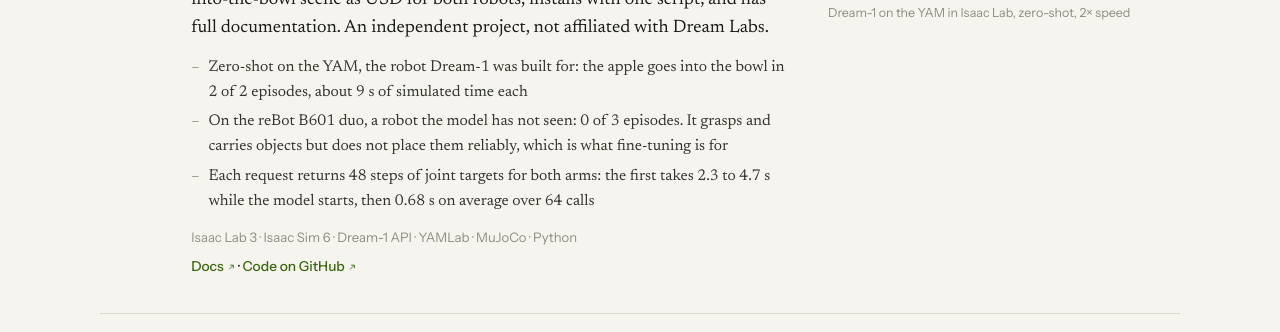
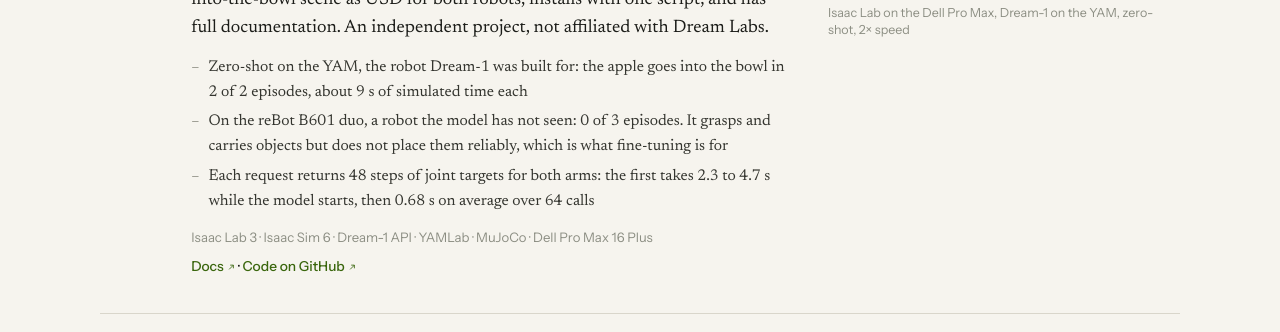
Before and after one commit to kabilankb/kabilankb.github.io, a plain HTML site: page index.html in a window 1280 px wide. Shown: the part 1014-1346 px from the top of the page. Drawn offline with Linux system fonts and the light colour scheme.

Commit message:
dreamlabs-isaaclab: highlight the Dell Pro Max 16 Plus

```diff
--- a/index.html
+++ b/index.html
@@ -173,10 +173,10 @@ section{margin-bottom:96px;scroll-margin-top:16px}
           <p class="pmeta">November 2026 · Hosted robot model API, zero-shot</p>
           <p class="pdesc">A local launcher page and Python package that run Dream Labs' Dream-1, a hosted robot model, on simulated arms in Isaac Lab. Pick a robot (the YAM or the bimanual reBot B601), a model and an instruction, save and check the API key, test the connection, and launch. A small process bridge keeps Dream's numpy and jax stack out of Isaac Sim's Python. It rebuilds Dream's own apple-into-the-bowl scene as USD for both robots, installs with one script, and has full documentation. An independent project, not affiliated with Dream Labs.</p>
           <ul class="results"><li>Zero-shot on the YAM, the robot Dream-1 was built for: the apple goes into the bowl in 2 of 2 episodes, about 9 s of simulated time each</li><li>On the reBot B601 duo, a robot the model has not seen: 0 of 3 episodes. It grasps and carries objects but does not place them reliably, which is what fine-tuning is for</li><li>Each request returns 48 steps of joint targets for both arms: the first takes 2.3 to 4.7 s while the model starts, then 0.68 s on average over 64 calls</li></ul>
-          <p class="stack">Isaac Lab 3 · Isaac Sim 6 · Dream-1 API · YAMLab · MuJoCo · Python</p>
+          <p class="stack">Isaac Lab 3 · Isaac Sim 6 · Dream-1 API · YAMLab · MuJoCo · Dell Pro Max 16 Plus</p>
           <p class="code"><a href="https://kabilankb.github.io/dreamlabs-isaaclab/" target="_blank" rel="noopener">Docs<svg class="ext" viewBox="0 0 16 16" aria-hidden="true"><path d="M4 12 12 4M6 4h6v6" fill="none" stroke="currentColor" stroke-width="1.6"/></svg></a> · <a href="https://github.com/kabilankb/dreamlabs-isaaclab" target="_blank" rel="noopener">Code on GitHub<svg class="ext" viewBox="0 0 16 16" aria-hidden="true"><path d="M4 12 12 4M6 4h6v6" fill="none" stroke="currentColor" stroke-width="1.6"/></svg></a></p>
         </div>
-        <figure class="thumb"><video src="media/p13.mp4" poster="media/p13.webp" autoplay muted loop playsinline preload="metadata" aria-label="Dream-1 drives the two YAM arms in Isaac Lab to put an orange into a bowl, 2× speed"></video><figcaption>Dream-1 on the YAM in Isaac Lab, zero-shot, 2× speed</figcaption></figure>
+        <figure class="thumb"><video src="media/p13.mp4" poster="media/p13.webp" autoplay muted loop playsinline preload="metadata" aria-label="Dream-1 drives the two YAM arms in Isaac Lab to put an orange into a bowl, 2× speed"></video><figcaption>Isaac Lab on the Dell Pro Max, Dream-1 on the YAM, zero-shot, 2× speed</figcaption></figure>
       </li>
       <li class="project" id="p12">
         <div class="body">
```
